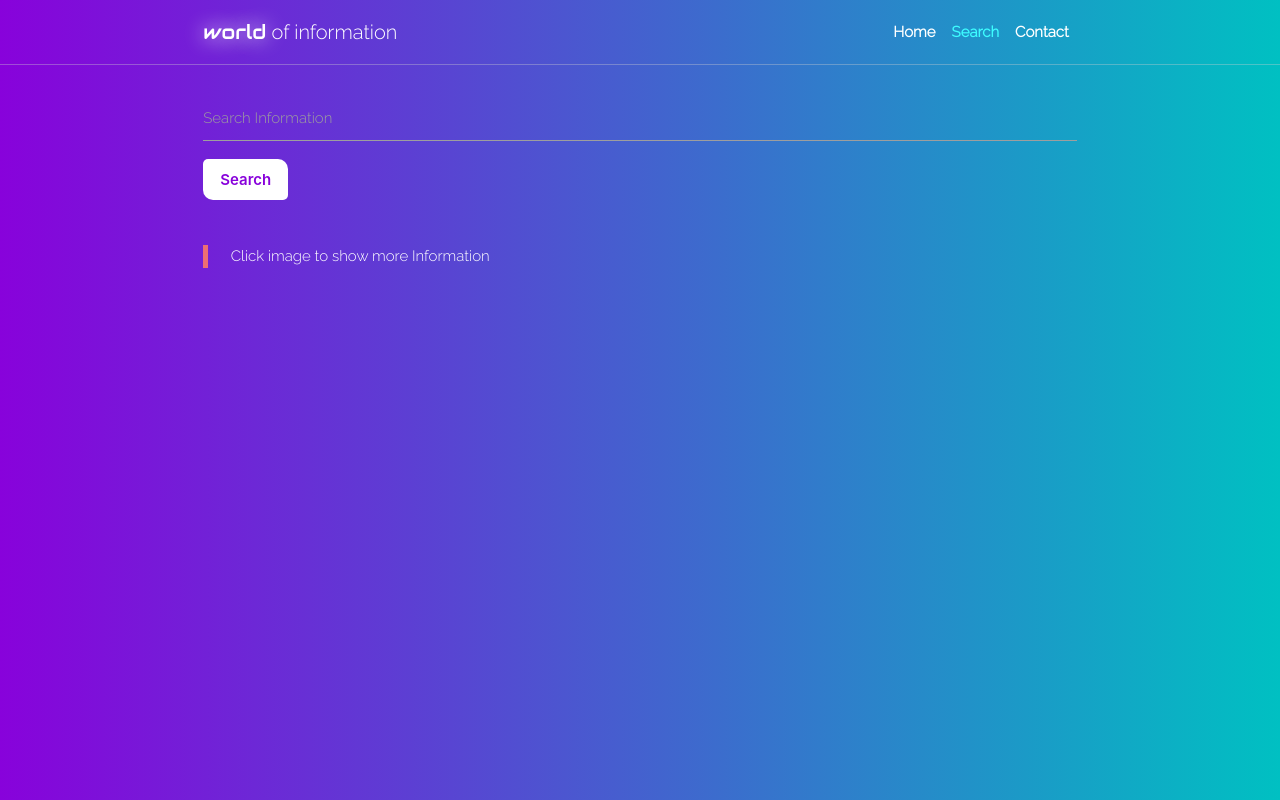
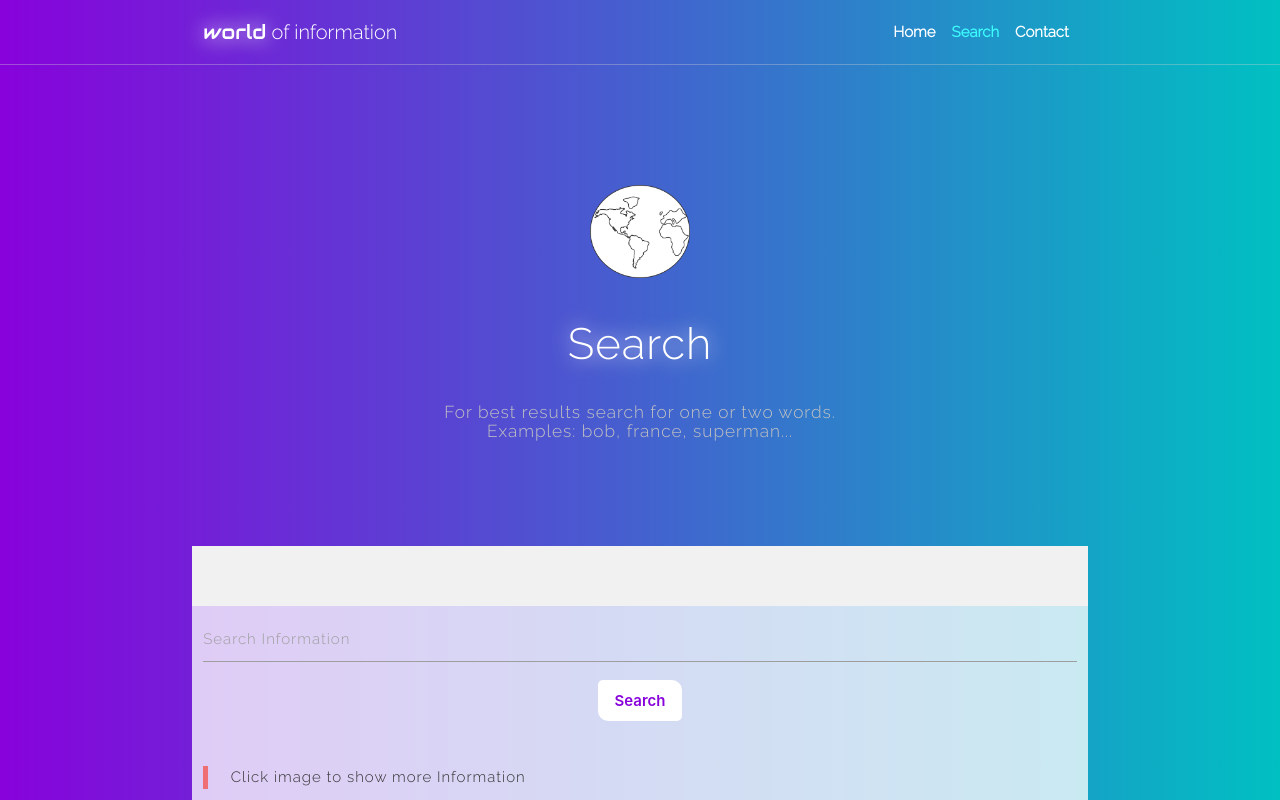
Before and after one commit to SyntappZ/world-of-information, a Vue app: page /MainPage in a window 1280 px wide. Shown: the top 800 px of the page. Built offline with nearby package versions, Linux system fonts and the light colour scheme.

Commit message:
finsihed the search page

```diff
--- a/src/views/MainPage.vue
+++ b/src/views/MainPage.vue
@@ -1,7 +1,24 @@
 <template>
   <div class="main">
-    <div class="container">
+    <div class="container top">
       <div class="row">
+        <div class="col s12 m12">
+          <div class="img-wrap">
+            <img src="earth.png" />
+          </div>
+          <h3 class="glow">Search</h3>
+          <h6>
+            For best results search for one or two words.
+            <br />Examples: bob, france, superman...
+          </h6>
+        </div>
+      </div>
+    </div>
+    <div class="container search">
+      <div class="row">
+        <div class="grey-top">
+          <h5 class="mb4 center-align">{{ title }}</h5>
+        </div>
         <form @submit.prevent="getInput" class="input-field col s12">
           <input v-model="searching" id="search" type="text" />
           <label autocomplete="off" for="search">Search Information</label>
@@ -10,7 +27,7 @@
         </form>
 
         <div class="col s12">
-          <h2 class="mb4 center-align">{{ title }}</h2>
+
           <blockquote>Click image to show more Information</blockquote>
           <search />
         </div>
@@ -174,17 +191,65 @@ export default {
   padding-top: 20px;
 
 }
+.top {
+  padding: 100px 0;
+}
+.grey-top {
+  background: rgb(241, 241, 241);
+  width: 100%;
+  height: 60px;
+  display:flex;
+  justify-content: center;
+  align-items: center;
+
+}
+.img-wrap {
+  width: 100px;
+  margin:auto;
+}
+.img-wrap img {
+  width: 100%;
+}
+.search {
+  background: rgba(255, 255, 255, 0.774);
+
+}
+blockquote {
+  color: #333;
+  text-align:left;
+}
 #search {
-  color: white;
+  color: #333;
+}
+.col {
+  text-align: center;
+  font-weight: 300;
+  letter-spacing: 1px;
+}
+h3 {
+  padding: 30px 0;
+}
+h6 {
+  color: rgb(194, 194, 194);
+}
+h5 {
+  color: #999;
+  font-weight: 400;
+   margin:0;
+   padding:0;
+}
+h2 {
+  color: #333;
+
 }
 .input-field {
   margin-top: 10px;
 }
 .input-field input[type="text"]:focus + label {
-  color: #fff;
+  color: rgb(165, 165, 165);
 }
 #search:focus {
-  border-bottom: solid white 1px;
-  box-shadow: 0 1px 0 0 #fff;
+  border-bottom: solid rgb(165, 165, 165) 1px;
+  box-shadow: 0 1px 0 0 rgb(165, 165, 165);
 }
 </style>
```
